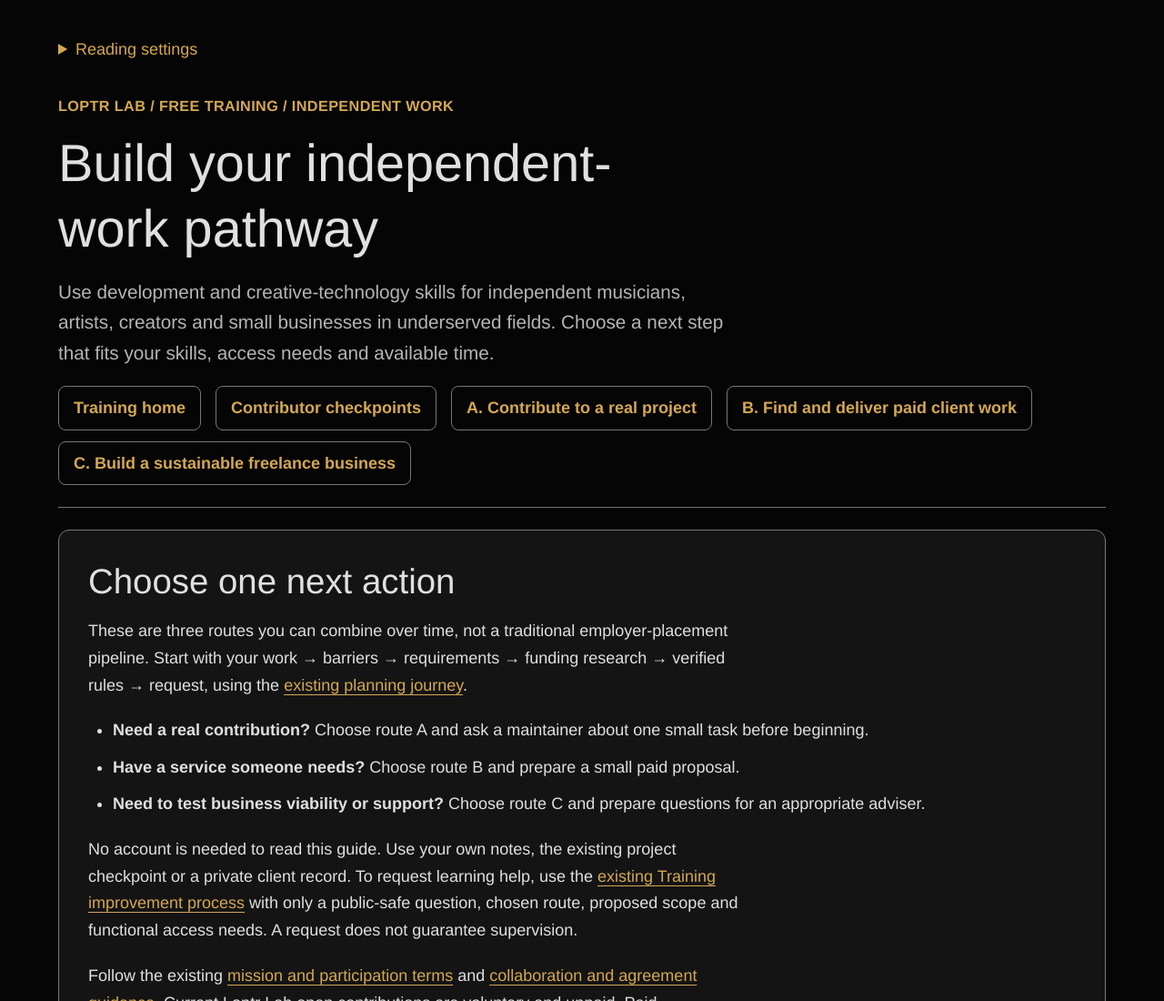
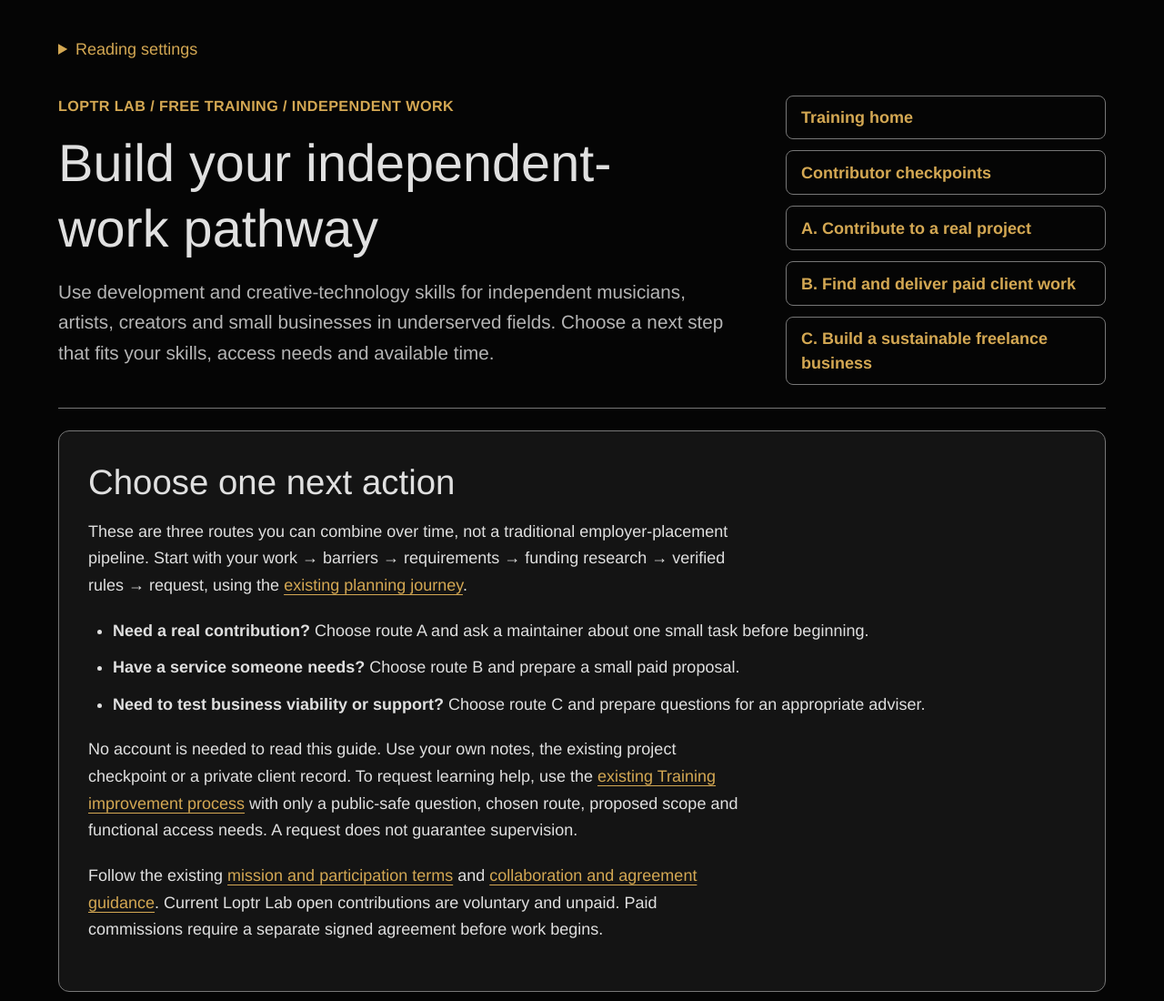
Before and after one commit to Loptr-Lab/training, a website: page docs/independent-work.html in a window 1280 px wide. Shown: the top 1100 px of the page at 91% size. Drawn offline with Linux system fonts and the light colour scheme.

Commit message:
Place pathway navigation vertically beside introduction

```diff
--- a/docs/independent-work.html
+++ b/docs/independent-work.html
@@ -10,9 +10,12 @@
 <body>
 <a class="skip-link" href="#main">Skip to main content</a>
 <header class="masthead">
+<div class="pathway-hero">
+<div class="pathway-introduction">
 <div class="serial">LOPTR LAB / FREE TRAINING / INDEPENDENT WORK</div>
 <h1>Build your independent-work pathway</h1>
 <p class="subtitle">Use development and creative-technology skills for independent musicians, artists, creators and small businesses in underserved fields. Choose a next step that fits your skills, access needs and available time.</p>
+</div>
 <nav class="actions" aria-label="Pathway navigation">
 <a class="button" href="./index.html">Training home</a>
 <a class="button" href="./pixie-contributors.html#work-to-evidence">Contributor checkpoints</a>
@@ -20,6 +23,7 @@
 <a class="button" href="#clients">B. Find and deliver paid client work</a>
 <a class="button" href="#business">C. Build a sustainable freelance business</a>
 </nav>
+</div>
 </header>
 <main id="main">
 <section class="brief" aria-labelledby="choose">
--- a/docs/training.css
+++ b/docs/training.css
@@ -66,3 +66,9 @@
 
 /* Copyable handoff commands reflow with enlarged text. */
 .pathway-commands{white-space:pre-wrap;overflow-wrap:anywhere}
+
+/* Independent-work introduction with a vertical route menu. */
+.pathway-hero{display:grid;grid-template-columns:minmax(0,1fr);gap:1.5rem}
+.pathway-hero .actions{flex-direction:column;flex-wrap:nowrap;align-items:stretch;margin-top:0}
+.pathway-hero .actions .button{flex:0 1 auto;justify-content:flex-start}
+@media(min-width:64rem){.pathway-hero{grid-template-columns:minmax(0,1fr) minmax(0,22rem);align-items:center;gap:3rem}}
```
